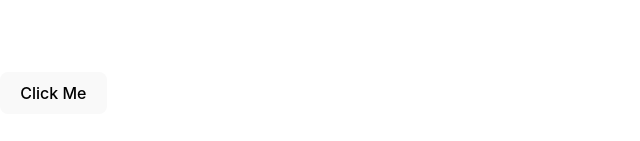
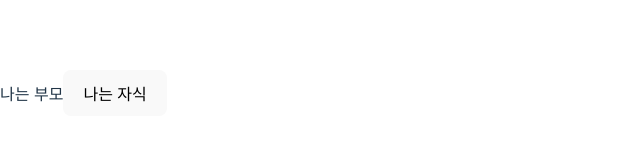
Before and after one commit to Doeunnkimm/react-playground, a React (Vite) app: page / in a window 1280 px wide. Shown: the part 307-448 px from the top of the page, without its empty margins (0-640 px from the left). Built offline with nearby package versions, Linux system fonts and the light colour scheme.

Commit message:
feat: propagation

```diff
--- /dev/null
+++ b/src/SyntheticEvent/propagation.tsx
@@ -0,0 +1,14 @@
+export const Propagation = () => {
+  return (
+    <div onClick={() => console.log('부모')}>
+      나는 부모
+      <button
+        onClick={(e) => {
+          console.log('자식');
+          e.stopPropagation();
+        }}>
+        나는 자식
+      </button>
+    </div>
+  );
+};
--- a/src/main.tsx
+++ b/src/main.tsx
@@ -1,11 +1,13 @@
 import React from 'react';
 import ReactDOM from 'react-dom/client';
 import './index.css';
-import { SyntheticEvent } from './SyntheticEvent/index.tsx';
+// import { SyntheticEvent } from './SyntheticEvent/index.tsx';
+import { Propagation } from './SyntheticEvent/propagation.tsx';
 
 ReactDOM.createRoot(document.getElementById('root')!).render(
   <React.StrictMode>
     {/* <App /> */}
-    <SyntheticEvent />
+    {/* <SyntheticEvent /> */}
+    <Propagation />
   </React.StrictMode>
 );
```
